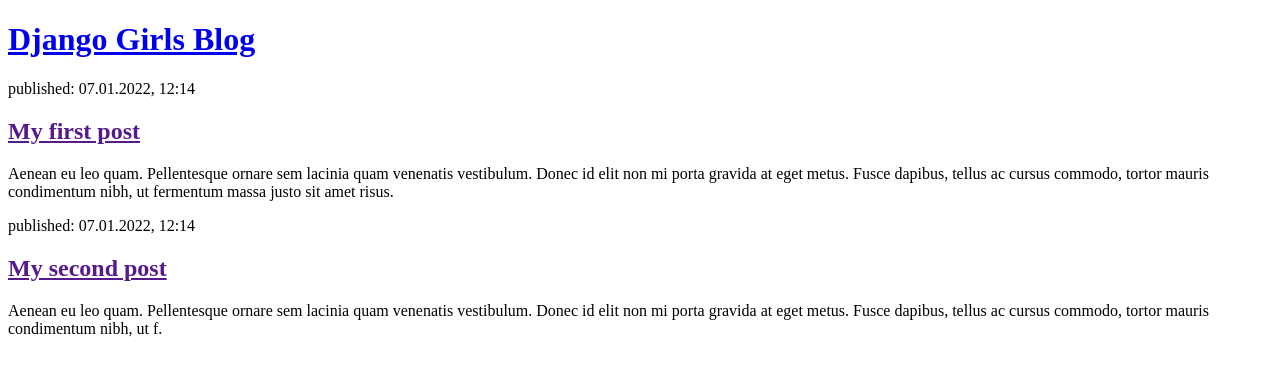
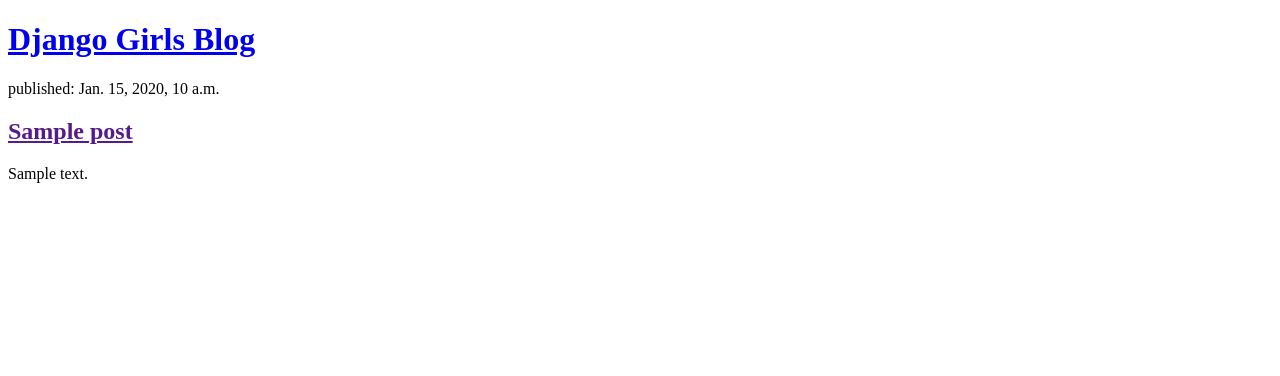
Before and after one commit to saaddine/my-first-blog, a Django app: page / in a window 1280 px wide. Shown: the top 376 px of the page. Run offline with Django 3.2, Linux system fonts and the light colour scheme; tables that the repository leaves empty hold one stand-in row (values such as "Sample post").

Commit message:
Modified templates to display posts from database.

```diff
--- a/blog/templates/blog/post_list.html
+++ b/blog/templates/blog/post_list.html
@@ -5,19 +5,15 @@
     </head>
     <body>
         <header>
-            <h1><a href="/">Django Girls Blog</a></h1>
-        </header>
+    <h1><a href="/">Django Girls Blog</a></h1>
+</header>
 
-        <article>
-            <time>published: 07.01.2022, 12:14</time>
-            <h2><a href="">My first post</a></h2>
-            <p>Aenean eu leo quam. Pellentesque ornare sem lacinia quam venenatis vestibulum. Donec id elit non mi porta gravida at eget metus. Fusce dapibus, tellus ac cursus commodo, tortor mauris condimentum nibh, ut fermentum massa justo sit amet risus.</p>
-        </article>
-
-        <article>
-            <time>published: 07.01.2022, 12:14</time>
-            <h2><a href="">My second post</a></h2>
-            <p>Aenean eu leo quam. Pellentesque ornare sem lacinia quam venenatis vestibulum. Donec id elit non mi porta gravida at eget metus. Fusce dapibus, tellus ac cursus commodo, tortor mauris condimentum nibh, ut f.</p>
-        </article>
+{% for post in posts %}
+    <article>
+        <time>published: {{ post.published_date }}</time>
+        <h2><a href="">{{ post.title }}</a></h2>
+        <p>{{ post.text|linebreaksbr }}</p>
+    </article>
+{% endfor %}
     </body>
 </html>
--- a/blog/views.py
+++ b/blog/views.py
@@ -1,4 +1,7 @@
 from django.shortcuts import render
+from django.utils import timezone
+from .models import Post
 
 def post_list(request):
-    return render(request, 'blog/post_list.html', {})
+    posts = Post.objects.filter(published_date__lte=timezone.now()).order_by('published_date')
+    return render(request, 'blog/post_list.html', {'posts': posts})
```
